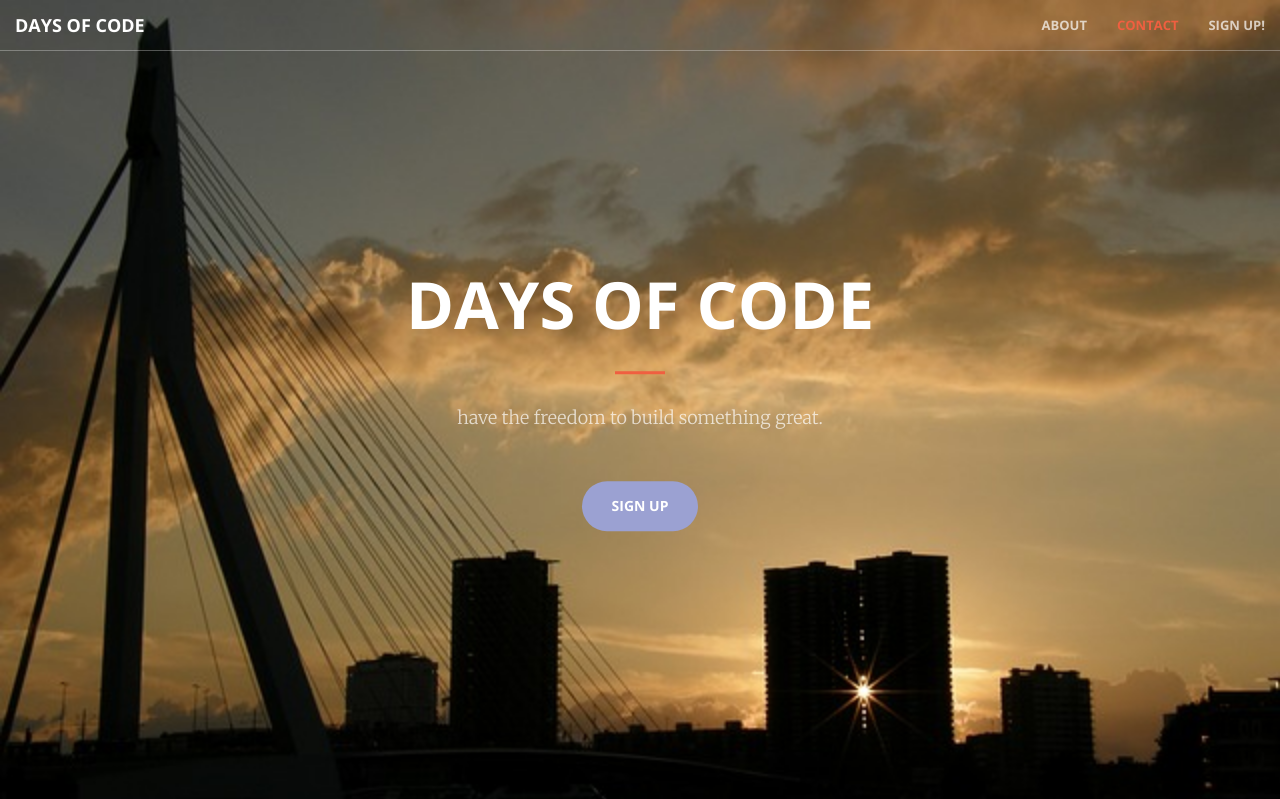
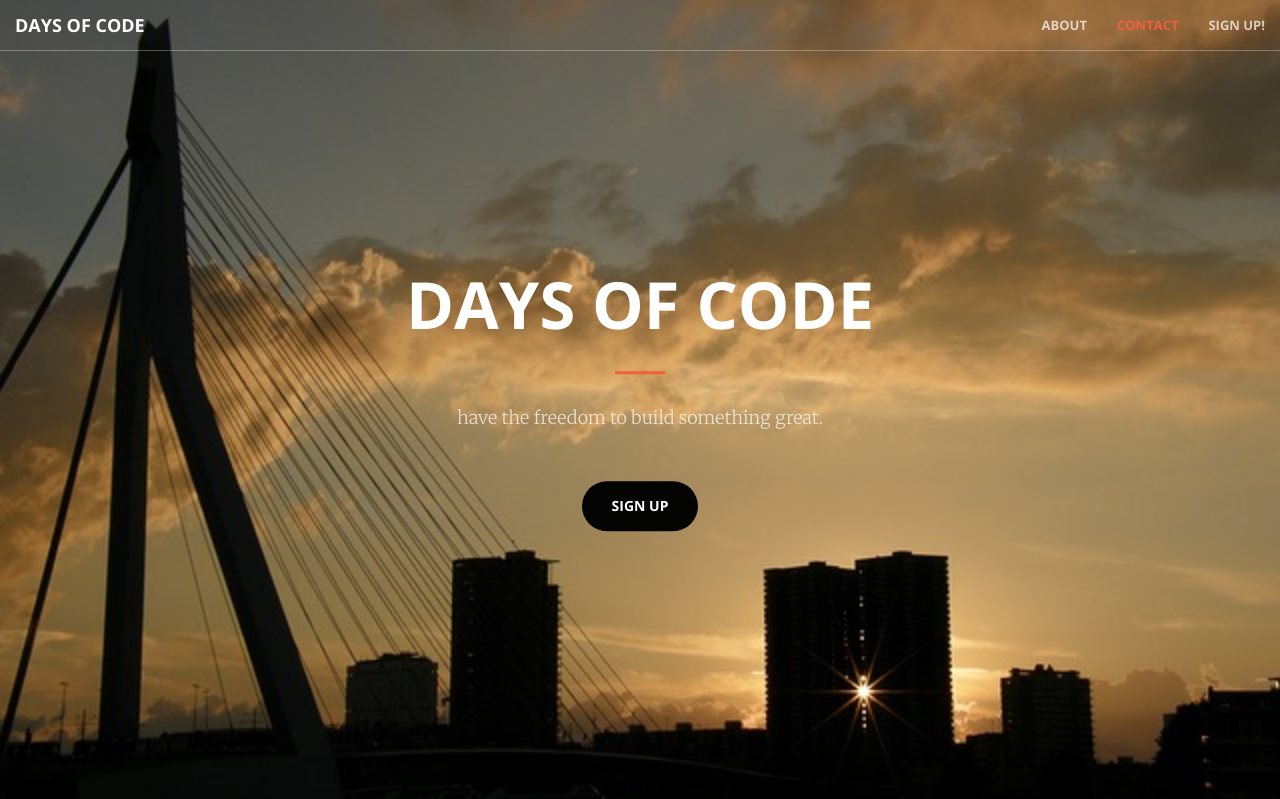
Before and after one commit to abbeywaldron/daysofcode, a PHP site: page /main.html in a window 1280 px wide. Shown: the top 799 px of the page. Run offline with PHP 8.4, Linux system fonts and the light colour scheme.

Commit message:
start changing colours

```diff
--- a/css/creative.css
+++ b/css/creative.css
@@ -394,9 +394,9 @@ fieldset[disabled] .btn-default.active {
 
 .btn-primary {
     /*border-color: #f05f40;*/
-    border-color: #9ba1d2;
+    border-color: #040402;
     color: #fff;
-    background-color: #9ba1d2;
+    background-color: #040402;
     /*background-color: #f05f40;*/
     -webkit-transition: all .35s;
     -moz-transition: all .35s;
```
